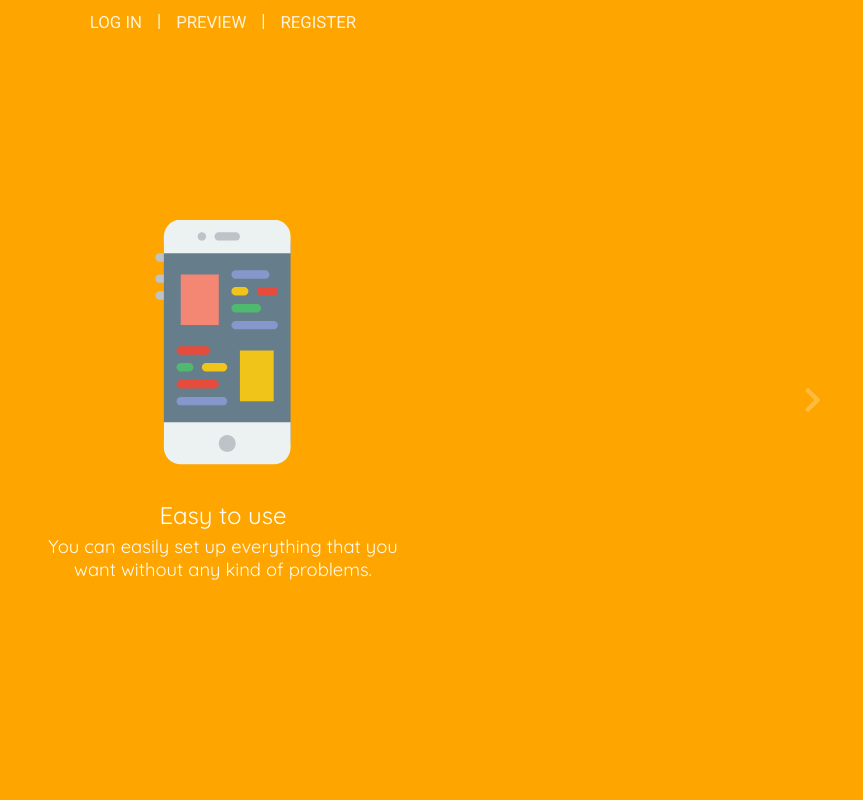
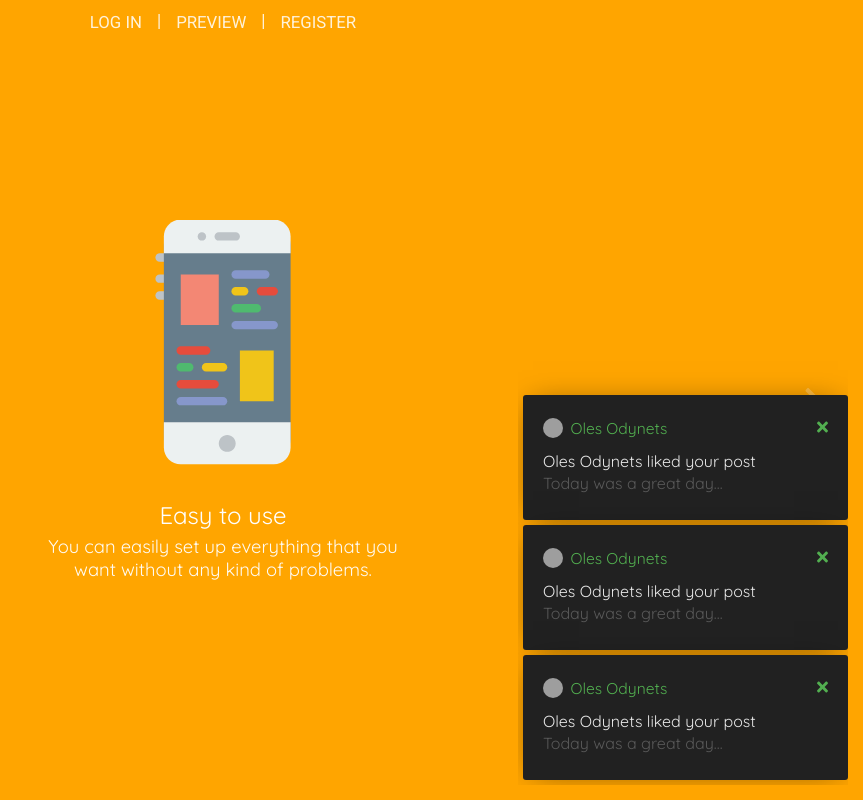
Before and after one commit to olchyk98/Loop, a React (Create React App) app in the folder client/: page /login in a window 1280 px wide. Shown: the whole page, without its empty margins (417-1280 px from the left). Built offline with nearby package versions, Linux system fonts and the light colour scheme; grey boxes are pictures that could not be loaded; what apollo-link-retry, apollo-link-ws, apollo-upload-client would draw is missing.

Commit message:
Notification pop-up template, animation

```diff
--- a/client/src/App.js
+++ b/client/src/App.js
@@ -23,6 +23,7 @@ import links from './links'; // pages routes
 
 // Other stuff
 import PhotoModal from './pages/__forall__/photo.modal';
+import NotificationRails from './pages/__forall__/notificationRails';
 
 // Needle Route
 const NeedleRoute = ({ path, condition, component: Component, redirect: Redirect, ...settings }) => (
@@ -31,7 +32,7 @@ const NeedleRoute = ({ path, condition, component: Component, redirect: Redirect
 		{ ...settings }
 		component={props => (condition) ? <Component { ...props } /> : <Redirect to={ Redirect } /> }
 	/>
-)
+);
 
 class GlobalError extends Component {
 	constructor(props) {
@@ -98,6 +99,7 @@ class App extends Component {
 				<BrowserRouter>
 					<Fragment>
 						<GlobalError />
+						<NotificationRails />
 						<PhotoModal
 							store={ store }
 						/>
--- a/client/src/index.css
+++ b/client/src/index.css
@@ -328,3 +328,9 @@ html, body {
 		margin-bottom:var(--mrgn)!important;
 	}
 }
+
+@media only screen and (max-width: 380px) {
+	.popup_notificationrail {
+		display:none!important;
+	}
+}
--- /dev/null
+++ b/client/src/pages/__forall__/notificationRails/index.js
@@ -0,0 +1,77 @@
+import React, { Component } from 'react';
+import './main.css';
+
+import FlipMove from 'react-flip-move';
+
+import { connect } from 'react-redux';
+
+const image = "https://avatars0.githubusercontent.com/u/40524044?s=460&v=4";
+
+class NotificationRailsPopup extends Component {
+	render() {
+		return(
+			<div className="popup_notificationrail-item">
+				<div className="popup_notificationrail-item-controls">
+					<div className="popup_notificationrail-item-controls-info">
+						<div className="popup_notificationrail-item-controls-info-avatar">
+							<img src={ image } alt="Init user" />
+						</div>
+						<span className="popup_notificationrail-item-controls-info-name">Oles Odynets</span>
+					</div>
+					<button className="popup_notificationrail-item-controls-info-close definp">
+						<i className="fas fa-times" />
+					</button>
+				</div>
+				<div className="popup_notificationrail-item-content">
+					<span className="popup_notificationrail-item-content-title">Oles Odynets liked your post</span>
+					<span className="popup_notificationrail-item-content-content">Today was a great day...</span>
+				</div>
+			</div>
+		);
+	}
+}
+
+class Hero extends Component {
+	constructor(props) {
+		super(props);
+
+		this.state = {
+			num: [ // DEBUG
+				0,
+				1
+			]
+		}
+	}
+
+	componentDidMount() {
+		setTimeout(() => {this.setState(({num}) => ({ num: [...num, num.length] }));}, 500) // DEBUG
+	}
+
+	render() {
+		return(
+			<div className="popup_notificationrail">
+				<FlipMove
+					enterAnimation="fade"
+					leaveAnimation="fade"
+					duration="400">
+					{
+						this.state.num.map((session, index) => ( // DEBUG
+							<NotificationRailsPopup
+								key={ session }
+							/>
+						))
+					}
+				</FlipMove>
+			</div>
+		);
+	}
+}
+
+const mapStateToProps = () => ({});
+
+const mapActionsToProps = {}
+
+export default connect(
+	mapStateToProps,
+	mapActionsToProps
+)(Hero);
--- /dev/null
+++ b/client/src/pages/__forall__/notificationRails/main.css
@@ -0,0 +1,107 @@
+.popup_notificationrail {
+	--pmargin:15px;
+
+	position:fixed;
+	z-index:350;
+	bottom:var(--pmargin);
+	right:var(--pmargin);
+	display:flex;
+	flex-direction:column-reverse;
+	overflow:scroll;
+	height:calc(100% - var(--nav_realheight) * 2);
+}
+
+.popup_notificationrail-item {
+	--bxsh:5px;
+	--padding:20px;
+
+	padding:var(--padding);
+	flex-shrink:0;
+	border-radius:3px;
+	margin-left:var(--bxsh);
+	margin-bottom:5px;
+	box-shadow:-.5px .5px 30px -10px rgba(0, 0, 0, .55);
+	position:relative;
+	background:#212121;
+	min-height:calc(125px - var(--padding) * 2);
+	width:calc(325px - var(--padding) * 2);
+	display:flex;
+	align-items:stretch;
+	justify-content:flex-start;
+	flex-direction:column;
+}
+
+.popup_notificationrail-item-controls {
+	display:flex;
+	align-items:center;
+	justify-content:space-between;
+	flex-shrink:0;
+	height:25px;
+}
+
+.popup_notificationrail-item-controls-info {
+	display:flex;
+	align-items:center;
+}
+
+.popup_notificationrail-item-controls-info-avatar,
+.popup_notificationrail-item-controls-info-avatar > img {
+	border-radius:50%;
+}
+
+.popup_notificationrail-item-controls-info-avatar {
+	--size:20px;
+
+	height:var(--size);
+	width:var(--size);
+	position:relative;
+	margin-right:7.5px;
+}
+
+.popup_notificationrail-item-controls-info-avatar > img {
+	object-fit:cover;
+	object-position:center;
+	height:100%;
+	width:100%;
+}
+
+.popup_notificationrail-item-controls-info-name,
+.popup_notificationrail-item-controls-info-close {
+	color:#52AF50;
+}
+
+.popup_notificationrail-item-controls-info-name {
+	font-family:"Quicksand";
+	font-weight:400;
+	font-size:.975em;
+}
+
+.popup_notificationrail-item-controls-info-close {
+	cursor:pointer;
+	font-size:1em;
+}
+
+.popup_notificationrail-item-content {
+	font-family:"Quicksand";
+	margin-top:10px;
+	display:flex;
+	flex-direction:column;
+}
+
+.popup_notificationrail-item-content-title,
+.popup_notificationrail-item-content-content {
+	--margin:1px;
+
+	margin-top:var(--margin);
+	margin-bottom:var(--margin);
+}
+
+.popup_notificationrail-item-content-title {
+	font-weight:500;
+	color:rgba(255, 255, 255, .9);
+}
+
+.popup_notificationrail-item-content-content {
+	font-weight:300;
+	color:rgba(255, 255, 255, .25);
+}
```
Also changed, not shown: client/src/reducers/notification.js (added, +11 -0 lines).
